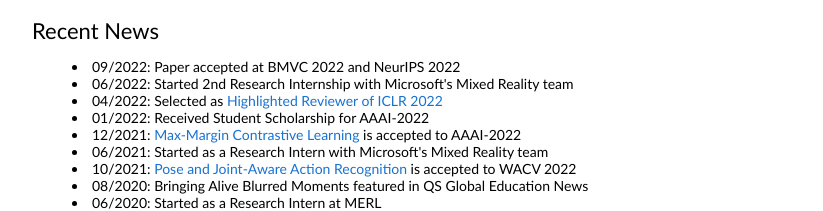
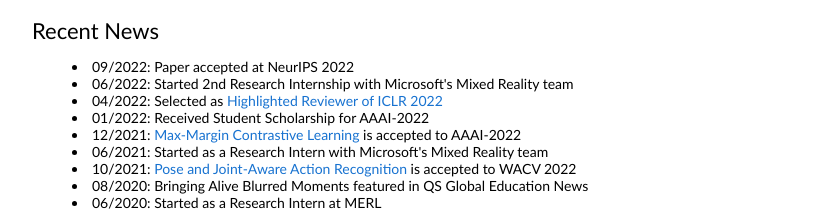
Before and after one commit to shlokk/shlokmishra.github.io, a plain HTML site: page index.html in a window 1280 px wide. Shown: the part 378-589 px from the top of the page, without its empty margins (228-1051 px from the left). Drawn offline with Linux system fonts and the light colour scheme.

Commit message:
Update index.html

```diff
--- a/index.html
+++ b/index.html
@@ -61,7 +61,7 @@
               <heading>Recent News</heading>
               <p>
                 <ul>
-                  <li style="list-style-position:inside;margin:0;padding:0;text-align:left;">09/2022: Paper accepted at BMVC 2022 and NeurIPS 2022</li>
+                  <li style="list-style-position:inside;margin:0;padding:0;text-align:left;">09/2022: Paper accepted at NeurIPS 2022</li>
 	          <li style="list-style-position:inside;margin:0;padding:0;text-align:left;">06/2022: Started 2nd Research Internship with Microsoft's Mixed Reality team</li>
                   <li style="list-style-position:inside;margin:0;padding:0;text-align:left;">04/2022: Selected as <a href="https://iclr.cc/Conferences/2022/Reviewers">Highlighted Reviewer of ICLR 2022</a></li>
                   <li style="list-style-position:inside;margin:0;padding:0;text-align:left;">01/2022: Received Student Scholarship for AAAI-2022</li>
```
